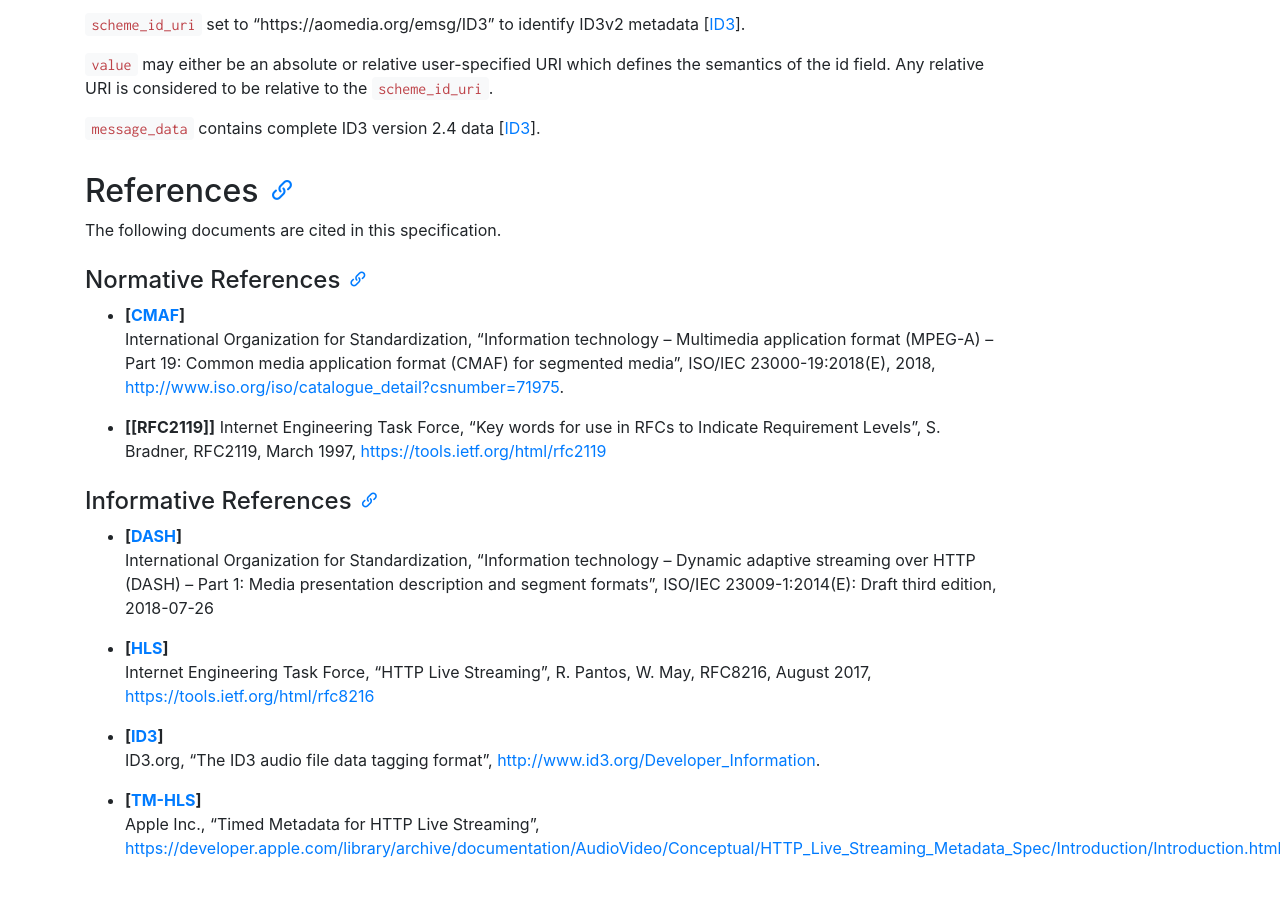
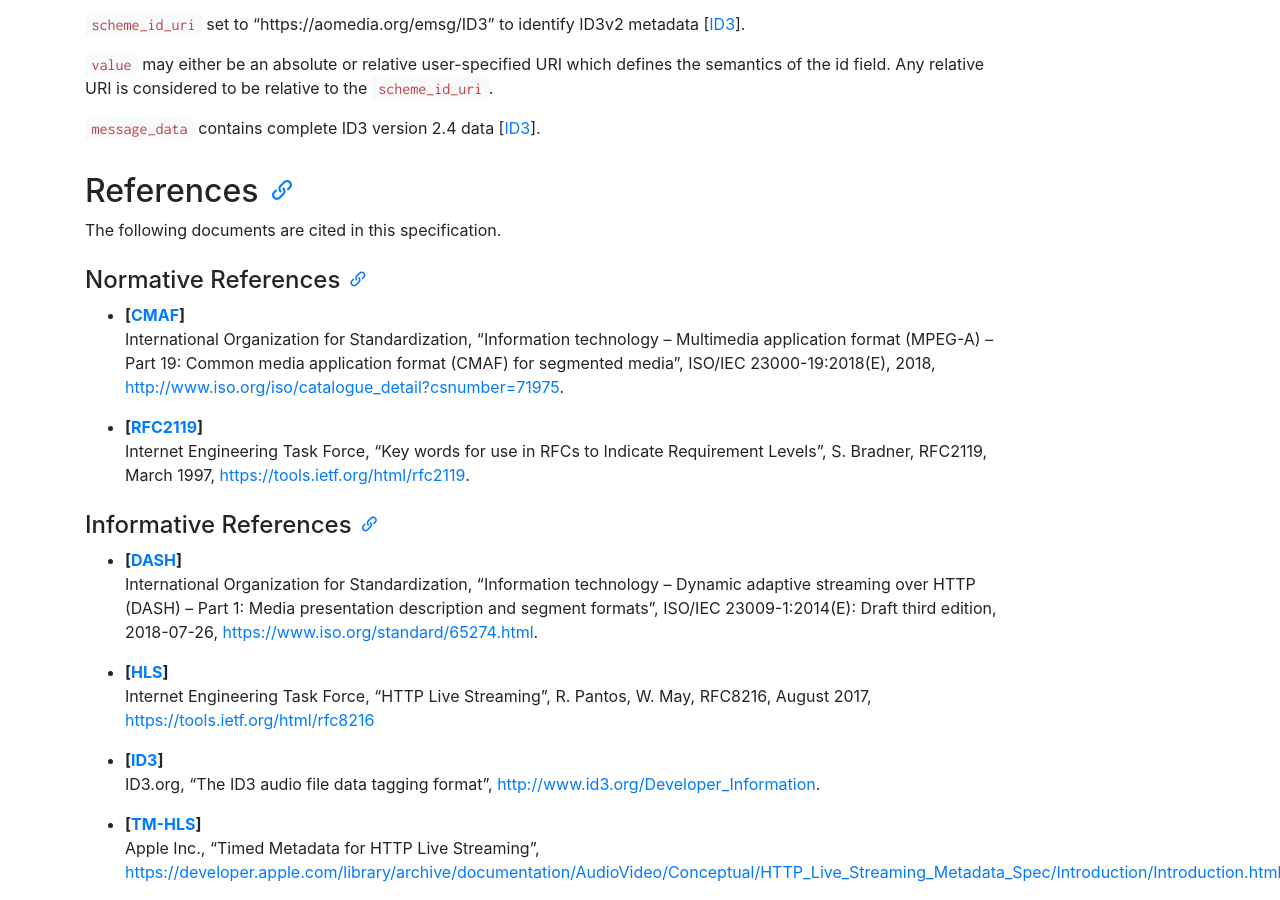
Before and after one commit to AOMediaCodec/id3-emsg, a Jekyll site: the page built from index.md, in a window 1280 px wide and 900 px high, scrolled down 2438 px. Built offline with Jekyll 4.4.1, drawn with Linux system fonts in a browser that asks for light colours; nearby versions of some CDN libraries; before the commit the page ends 3314 px from its top, so only the background shows below that; part of the change alters nothing that is shown.

Commit message:
Update av1-id3.md
1) Fix typo in RFC2119 reference
2) add link to DASH spec

```diff
--- a/av1-id3.md
+++ b/av1-id3.md
@@ -49,7 +49,7 @@ A large ecosystem has built up around carrying timed ID3 metadata in HLS for app
 This specification describes how such ID3 metadata can be carried as timed metadata in a CMAF-compatible fragmented MP4 (fMP4) stream \[[CMAF]\] as used by the HLS protocol.
 
 ## Conformance
-Conformance requirements are expressed with a combination of descriptive assertions and RFC 2119 terminology. The key words “MUST”, “MUST NOT”, “REQUIRED”, “SHALL”, “SHALL NOT”, “SHOULD”, “SHOULD NOT”, “RECOMMENDED”, “MAY”, and “OPTIONAL” in the normative parts of this document are to be interpreted as described in \[[RFC 2119]\]. For readability, these words do not appear in all uppercase letters in this specification.
+Conformance requirements are expressed with a combination of descriptive assertions and RFC 2119 terminology. The key words “MUST”, “MUST NOT”, “REQUIRED”, “SHALL”, “SHALL NOT”, “SHOULD”, “SHOULD NOT”, “RECOMMENDED”, “MAY”, and “OPTIONAL” in the normative parts of this document are to be interpreted as described in \[[RFC2119]\]. For readability, these words do not appear in all uppercase letters in this specification.
 
 ## Timed Metadata in a CMAF-compatible stream
 
@@ -118,7 +118,7 @@ The following documents are cited in this specification.
     ISO/IEC 23000-19:2018(E), 2018, <http://www.iso.org/iso/catalogue_detail?csnumber=71975>.
 
   * **\[[RFC2119]\]**
-    Internet Engineering Task Force, "Key words for use in RFCs to Indicate Requirement Levels", S. Bradner, RFC2119, March 1997, <https://tools.ietf.org/html/rfc2119>
+    Internet Engineering Task Force, "Key words for use in RFCs to Indicate Requirement Levels", S. Bradner, RFC2119, March 1997, <https://tools.ietf.org/html/rfc2119>.
 
 #### Informative References
 {:.no_toc }
@@ -126,7 +126,7 @@ The following documents are cited in this specification.
     International Organization for Standardization, "Information
     technology -- Dynamic adaptive streaming over HTTP (DASH)
     -- Part 1: Media presentation description and segment formats", ISO/IEC
-    23009-1:2014(E): Draft third edition, 2018-07-26
+    23009-1:2014(E): Draft third edition, 2018-07-26, <https://www.iso.org/standard/65274.html>.
 
   * **\[[HLS]\]**
     Internet Engineering Task Force, "HTTP Live Streaming", R. Pantos, W. May, RFC8216, August 2017, <https://tools.ietf.org/html/rfc8216>
@@ -144,4 +144,4 @@ The following documents are cited in this specification.
 [DASH]: https://www.iso.org/standard/65274.html
 [GitHub Issues]: https://github.com/AOMediaCodec/av1-id3/issues
 [GitHub Version]: https://aomediacodec.github.io/av1-id3/
-[RFC 2119]: https://tools.ietf.org/html/rfc2119
+[RFC2119]: https://tools.ietf.org/html/rfc2119
```
